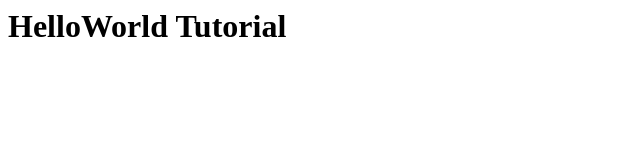
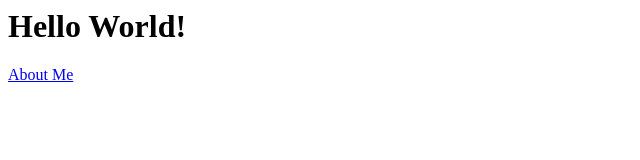
Before and after one commit to raullenchai/raullenchai.github.com, a plain HTML site: page index.html in a window 1280 px wide. Shown: the whole page, without its empty margins (0-640 px from the left). Drawn offline with Linux system fonts and the light colour scheme.

Commit message:
anothe commit

```diff
--- a/index.html
+++ b/index.html
@@ -3,7 +3,7 @@
     <title>Raullen Chai</title>
   </head>
   <body>
-    <h1>HelloWorld Tutorial</h1>
-
+    <h1>Hello World!</h1>
+	<a href="https://ece.uwaterloo.ca/~q3chai/" target="_blank">About Me</a>
   </body>
 </html>
```
